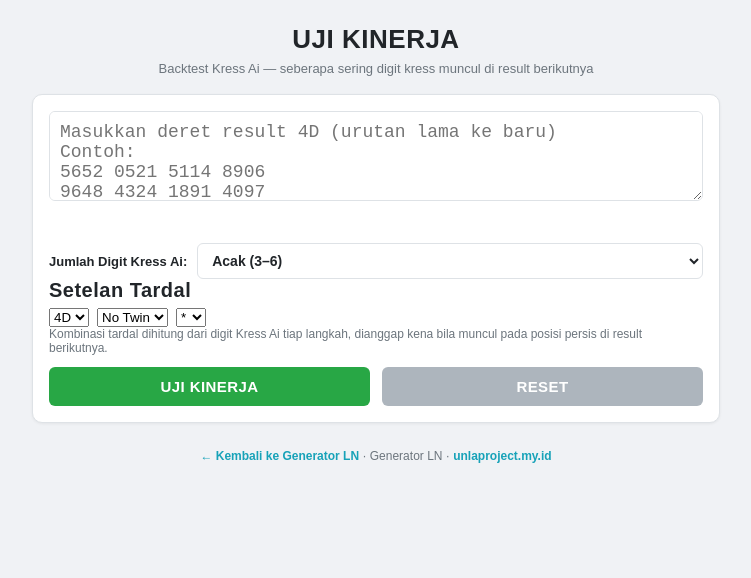
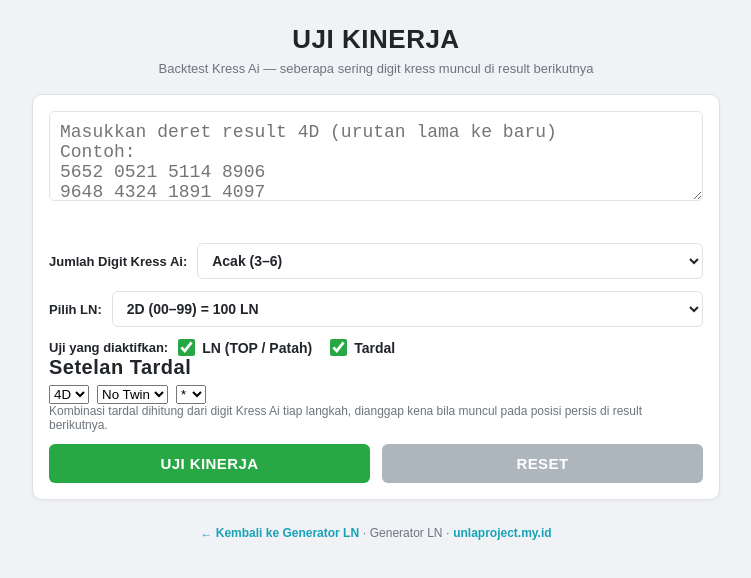
Before and after one commit to luckyone18/ln-generator, a Next.js app: page /uji-kinerja in a window 1280 px wide. Shown: the top 578 px of the page, without its empty margins (264-1015 px from the left). Built offline with nearby package versions, Linux system fonts and the light colour scheme.

Commit message:
Uji Kinerja: opsi LN 2D/3D/4D + ceklis aktifkan uji LN & Tardal

```diff
--- a/app/backtest.js
+++ b/app/backtest.js
@@ -29,7 +29,12 @@ export function parseResults(raw) {
   return { results, leftover };
 }
 
-export function runBacktest(results, kressWanted = null, tardalOpts = null) {
+export function runBacktest(
+  results,
+  kressWanted = null,
+  tardalOpts = null,
+  lnOpts = null
+) {
   if (!Array.isArray(results) || results.length < 2) {
     return { error: "Minimal 2 result untuk menguji kinerja" };
   }
@@ -38,6 +43,13 @@ export function runBacktest(results, kressWanted = null, tardalOpts = null) {
     type: String(tardalOpts?.type || "4"),
     twin: String(tardalOpts?.twin || "2"),
     splitter: String(tardalOpts?.splitter || "*"),
+    enabled: tardalOpts ? tardalOpts.enabled !== false : true,
+  };
+
+  const lnModeRaw = Number(lnOpts?.mode);
+  const ln = {
+    mode: lnModeRaw === 3 || lnModeRaw === 4 ? lnModeRaw : 2,
+    enabled: lnOpts ? lnOpts.enabled !== false : true,
   };
 
   const rows = [];
@@ -49,11 +61,13 @@ export function runBacktest(results, kressWanted = null, tardalOpts = null) {
   let tHits = 0;
   let tSum = 0;
   let tMax = 0;
+  let lTopHits = 0;
+  let lPatahHits = 0;
 
   for (let i = 0; i < results.length - 1; i++) {
     const prev = results[i];
     const next = results[i + 1];
-    const r = generate(prev, kressWanted);
+    const r = generate(prev, kressWanted, ln.enabled ? ln.mode : 2);
     if (r.error) continue;
 
     const kressDigits = String(r.kress || "")
@@ -72,20 +86,45 @@ export function runBacktest(results, kressWanted = null, tardalOpts = null) {
     sumIn += inCount;
     sumK += kressDigits.length;
 
+    // LN (mode 2D/3D/4D): ekor result berikutnya (2/3/4 digit terakhir)
+    // dicek zona-nya di partisi hasil generate. Karena partisi menutup
+    // seluruh pool, setiap langkah pasti masuk TOP atau Patah — metrik
+    // yang berarti adalah proporsi TOP vs Patah.
+    let lTop = false;
+    let lPatah = false;
+    if (ln.enabled) {
+      const suffix = next.slice(-ln.mode);
+      lTop = r.top.includes(suffix);
+      if (!lTop) {
+        lPatah =
+          r.p1.includes(suffix) ||
+          r.p2.includes(suffix) ||
+          r.p3.includes(suffix) ||
+          r.p4.includes(suffix) ||
+          r.px.includes(suffix);
+      }
+      if (lTop) lTopHits++;
+      if (lPatah) lPatahHits++;
+    }
+
     // Tardal: kombinasi dari digit kress dianggap "kena" bila kombinasi
     // muncul di POSISI PERSIS yang sama pada result berikutnya
     // (kombinasi tardal diurutkan sesuai urutan digit input).
     // Langkah tanpa kombinasi (mis. 4D No Twin dgn kress 3 digit) tidak
     // diikutkan dalam statistik tardal.
+    let tAvailable = false;
+    let tCount = 0;
+    let tCombos = 0;
+    if (tOpt.enabled) {
       const t = generateTardal({
         digits: kressDigits.join(""),
         type: tOpt.type,
         twin: tOpt.twin,
         splitter: tOpt.splitter,
       });
-    const tAvailable = !!t && !t.error && t.combos.length > 0;
-    let tCount = 0;
+      tAvailable = !!t && !t.error && t.combos.length > 0;
       if (tAvailable) {
+        tCombos = t.combos.length;
         tSteps++;
         for (const combo of t.combos) {
           let ok = true;
@@ -101,6 +140,7 @@ export function runBacktest(results, kressWanted = null, tardalOpts = null) {
         tSum += tCount;
         if (tCount > tMax) tMax = tCount;
       }
+    }
 
     rows.push({
       prev,
@@ -109,8 +149,10 @@ export function runBacktest(results, kressWanted = null, tardalOpts = null) {
       kressCount: kressDigits.length,
       inCount,
       hit,
+      lTop,
+      lPatah,
       tAvailable,
-      tCombos: tAvailable ? t.combos.length : 0,
+      tCombos,
       tCount,
     });
   }
@@ -161,11 +203,17 @@ export function runBacktest(results, kressWanted = null, tardalOpts = null) {
     longestMiss,
     currentStreak,
     trend,
+    lnOpt: ln,
+    lSteps: ln.enabled ? steps : 0,
+    lTopHits,
+    lTopRate: ln.enabled && steps > 0 ? (lTopHits / steps) * 100 : null,
+    lPatahHits,
+    lPatahRate: ln.enabled && steps > 0 ? (lPatahHits / steps) * 100 : null,
     tOpt,
-    tSteps,
+    tSteps: tOpt.enabled ? tSteps : 0,
     tHits,
-    tHitRate: tSteps > 0 ? (tHits / tSteps) * 100 : null,
-    tAvg: tSteps > 0 ? tSum / tSteps : 0,
+    tHitRate: tOpt.enabled && tSteps > 0 ? (tHits / tSteps) * 100 : null,
+    tAvg: tOpt.enabled && tSteps > 0 ? tSum / tSteps : 0,
     tMax,
     rows,
   };
--- a/app/globals.css
+++ b/app/globals.css
@@ -585,6 +585,36 @@ body {
   color: var(--red);
   font-weight: 800;
 }
+.checkRow {
+  display: flex;
+  gap: 18px;
+  flex-wrap: wrap;
+}
+.checkItem {
+  display: inline-flex;
+  align-items: center;
+  gap: 7px;
+  font-size: 14px;
+  font-weight: 700;
+  color: var(--ink);
+  cursor: pointer;
+  user-select: none;
+}
+.checkItem input[type="checkbox"] {
+  width: 17px;
+  height: 17px;
+  accent-color: var(--green);
+  cursor: pointer;
+}
+.checkItem input[type="checkbox"]:disabled + span,
+.checkItem.disabled {
+  color: var(--muted);
+}
+.optSelect:disabled {
+  opacity: 0.55;
+  cursor: not-allowed;
+  background: #f1f3f5;
+}
 
 @media (max-width: 480px) {
   .cell {
--- a/app/uji-kinerja/page.js
+++ b/app/uji-kinerja/page.js
@@ -9,6 +9,9 @@ const pct = (v) => (v == null ? "–" : v.toFixed(1) + "%");
 export default function UjiKinerjaPage() {
   const [raw, setRaw] = useState("");
   const [kressOpt, setKressOpt] = useState("");
+  const [lnMode, setLnMode] = useState("2");
+  const [useLN, setUseLN] = useState(true);
+  const [useTardal, setUseTardal] = useState(true);
   const [tardalType, setTardalType] = useState("4");
   const [tardalTwin, setTardalTwin] = useState("2");
   const [tardalSplitter, setTardalSplitter] = useState("*");
@@ -17,12 +20,18 @@ export default function UjiKinerjaPage() {
   const parsed = useMemo(() => parseResults(raw), [raw]);
   const report = useMemo(() => {
     if (!ran) return null;
-    return runBacktest(parsed.results, kressOpt === "" ? null : Number(kressOpt), {
+    return runBacktest(
+      parsed.results,
+      kressOpt === "" ? null : Number(kressOpt),
+      {
         type: tardalType,
         twin: tardalTwin,
         splitter: tardalSplitter,
-    });
-  }, [ran, parsed, kressOpt, tardalType, tardalTwin, tardalSplitter]);
+        enabled: useTardal,
+      },
+      { mode: lnMode, enabled: useLN }
+    );
+  }, [ran, parsed, kressOpt, lnMode, useLN, useTardal, tardalType, tardalTwin, tardalSplitter]);
 
   function onChange(e) {
     setRaw(e.target.value.replace(/[^\d\n\r\s]/g, ""));
@@ -40,6 +49,9 @@ export default function UjiKinerjaPage() {
   function doReset() {
     setRaw("");
     setKressOpt("");
+    setLnMode("2");
+    setUseLN(true);
+    setUseTardal(true);
     setTardalType("4");
     setTardalTwin("2");
     setTardalSplitter("*");
@@ -92,7 +104,47 @@ export default function UjiKinerjaPage() {
             <option value="7">7 digit</option>
           </select>
         </div>
+        <div className="optRow">
+          <label className="optLabel" htmlFor="bkLnMode">
+            Pilih LN:
+          </label>
+          <select
+            id="bkLnMode"
+            className="optSelect"
+            value={lnMode}
+            onChange={(e) => setLnMode(e.target.value)}
+            disabled={!useLN}
+          >
+            <option value="2">2D (00–99) = 100 LN</option>
+            <option value="3">3D (000–999) = 1.000 LN</option>
+            <option value="4">4D (0000–9999) = 10.000 LN</option>
+          </select>
+        </div>
 
+        <div className="optRow">
+          <label className="optLabel">Uji yang diaktifkan:</label>
+          <div className="checkRow">
+            <label className="checkItem">
+              <input
+                type="checkbox"
+                checked={useLN}
+                onChange={(e) => setUseLN(e.target.checked)}
+              />
+              <span>LN (TOP / Patah)</span>
+            </label>
+            <label className="checkItem">
+              <input
+                type="checkbox"
+                checked={useTardal}
+                onChange={(e) => setUseTardal(e.target.checked)}
+              />
+              <span>Tardal</span>
+            </label>
+          </div>
+        </div>
+
+        {useTardal && (
+          <>
             <div className="sectionTitle">Setelan Tardal</div>
             <div className="tardalRow">
               <select
@@ -128,6 +180,8 @@ export default function UjiKinerjaPage() {
             <p className="sectionHint">
               Kombinasi tardal dihitung dari digit Kress Ai tiap langkah, dianggap kena bila muncul pada posisi persis di result berikutnya.
             </p>
+          </>
+        )}
 
         <div className="btnRow">
           <button type="button" className="btn btnGreen" onClick={doRun}>
@@ -184,6 +238,35 @@ export default function UjiKinerjaPage() {
             </div>
           </div>
 
+          {useLN && report.lSteps > 0 && (
+            <>
+              <div className="sectionTitle">Kinerja LN ({report.lnOpt.mode}D)</div>
+              <div className="statGrid statGrid3">
+                <div className="statBox statMain">
+                  <div className="statVal">{pct(report.lTopRate)}</div>
+                  <div className="statLabel">Kena Zona TOP</div>
+                  <div className="statSub">
+                    {report.lTopHits} dari {report.lSteps} langkah
+                  </div>
+                </div>
+                <div className="statBox">
+                  <div className="statVal">{pct(report.lPatahRate)}</div>
+                  <div className="statLabel">Kena Zona Patah</div>
+                  <div className="statSub">
+                    {report.lPatahHits} dari {report.lSteps} langkah
+                  </div>
+                </div>
+                <div className="statBox">
+                  <div className="statVal">{report.lnOpt.mode} digit</div>
+                  <div className="statLabel">Ekor Result Dicek</div>
+                  <div className="statSub">digit terakhir result berikutnya</div>
+                </div>
+              </div>
+            </>
+          )}
+
+          {useTardal && (
+            <>
               <div className="sectionTitle">Kinerja Tardal ({report.tOpt.type}D · {report.tOpt.twin === "1" ? "Twin" : "No Twin"})</div>
               {report.tSteps > 0 ? (
             <div className="statGrid statGrid3">
@@ -209,6 +292,8 @@ export default function UjiKinerjaPage() {
                 <p className="trendLine">
                   Tidak ada langkah tardal yang bisa diuji dengan setelan ini — coba pilih tipe lebih kecil (2D/3D) atau mode Twin.
                 </p>
+              )}
+            </>
           )}
 
           {report.trend && (
```
Also changed, not shown: scripts/test-backtest.mjs (+38 -0 lines). Lines whose indentation alone changed are shown as unchanged.
